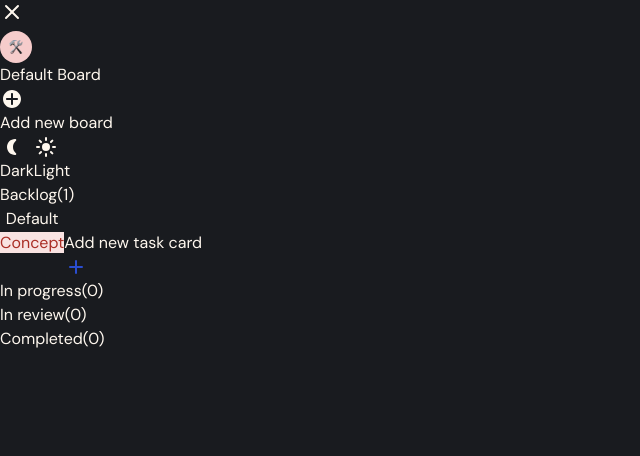
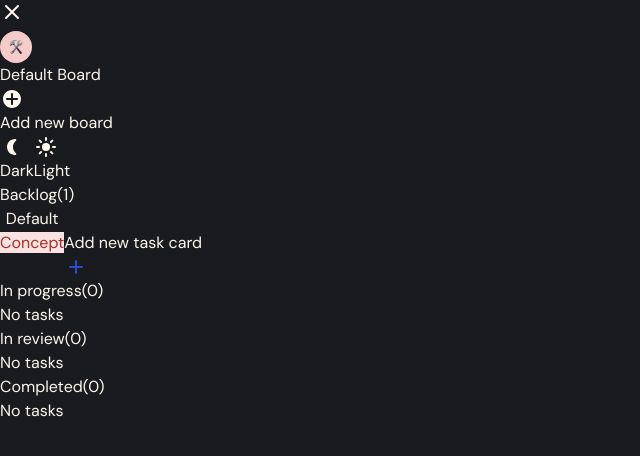
Before and after one commit to joanlajarin/task-manager, a React (Vite) app: page / in a window 1280 px wide. Shown: the top 456 px of the page, without its empty margins (0-640 px from the left). Built offline with nearby package versions, Linux system fonts and the light colour scheme.

Commit message:
fix no tasks comment

```diff
--- a/src/components/Column.jsx
+++ b/src/components/Column.jsx
@@ -31,7 +31,7 @@ export function Column({ column, tasks , updateBoard}) {
                     <div style={{ backgroundColor: `${column.color}`}} className='rounded-full size-[8px]'></div>
                     <span className=" font-bold">{`${column.title}(${ tasks ? tasks.length : 0})` }</span>
                 </div>
-                {   tasks  ?
+                {   tasks && tasks.length !== 0 ?
                     tasks.map( (task,index) => <Task key={index} task={task}/> )
                     : <span className="text-[#7E878D] font-semibold">No tasks</span>
                 }
```
